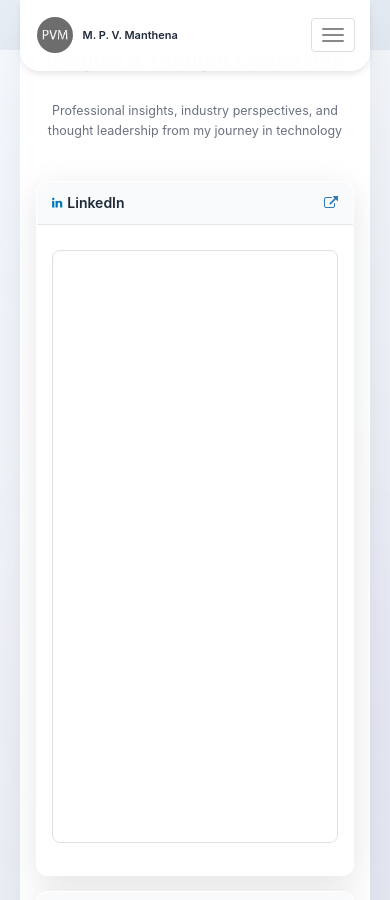
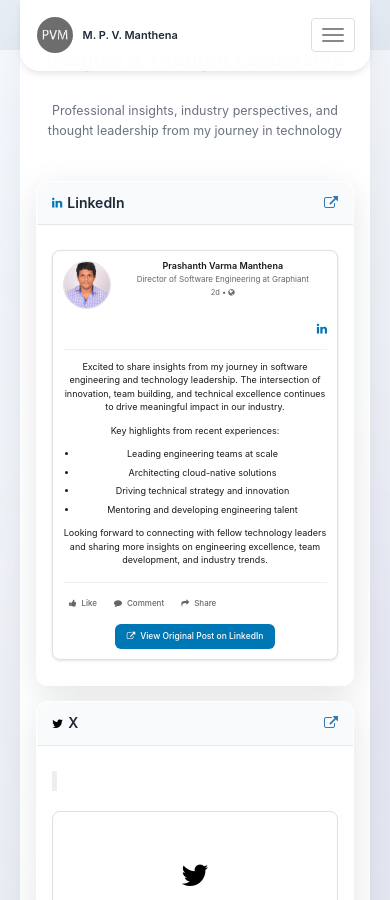
Before and after one commit to prashanthvarma/prashanthvarma.github.io, a Jekyll site: the page built from index.html, in a window 390 px wide and 900 px high, scrolled down 5350 px. Built offline with Jekyll 4.4.1, drawn with Linux system fonts in a browser that asks for light colours; some web fonts are replaced.

Commit message:
Replace LinkedIn embed with custom post display to avoid blocking issues

```diff
--- a/_includes/insights.html
+++ b/_includes/insights.html
@@ -20,37 +20,59 @@
 
                 <div class="social-insight-content">
                     <div class="embed-container">
-                        <!-- LinkedIn Post Embed -->
-                        <iframe
-                            id="linkedin-embed"
-                            src="https://www.linkedin.com/embed/feed/update/urn:li:share:7364335388775075844?collapsed=1"
-                            height="593"
-                            width="504"
-                            frameborder="0"
-                            allowfullscreen=""
-                            title="Embedded post"
-                            style="border: 1px solid #e0e0e0; border-radius: 8px; max-width: 100%; width: 100%;"
-                            referrerpolicy="no-referrer">
-                        </iframe>
+                        <!-- Custom LinkedIn Post Display -->
+                        <div class="linkedin-post-display">
+                            <div class="post-header">
+                                <div class="author-info">
+                                    <img src="img/profile.jpg" alt="Prashanth Varma Manthena" class="author-avatar">
+                                    <div class="author-details">
+                                        <div class="author-name">Prashanth Varma Manthena</div>
+                                        <div class="author-title">Director of Software Engineering at Graphiant</div>
+                                        <div class="post-time">2d • <i class="fa fa-globe"></i></div>
+                                    </div>
+                                </div>
+                                <div class="linkedin-icon">
+                                    <i class="fa fa-linkedin"></i>
+                                </div>
+                            </div>
 
-                        <!-- LinkedIn Fallback -->
-                        <div id="linkedin-fallback" class="embed-fallback" style="display: none;">
-                            <div class="fallback-content">
-                                <i class="fa fa-linkedin" style="font-size: 3rem; color: #0077b5; margin-bottom: 1rem;"></i>
-                                <h4>LinkedIn Post</h4>
-                                <p>Professional insights and industry perspectives from my latest LinkedIn post</p>
-                                <div class="fallback-actions">
-                                    <a href="https://www.linkedin.com/feed/update/urn:li:share:7364335388775075844/" target="_blank" class="fallback-link">
+                            <div class="post-content">
+                                <p>Excited to share insights from my journey in software engineering and technology leadership. The intersection of innovation, team building, and technical excellence continues to drive meaningful impact in our industry.</p>
+                                <p>Key highlights from recent experiences:</p>
+                                <ul>
+                                    <li>Leading engineering teams at scale</li>
+                                    <li>Architecting cloud-native solutions</li>
+                                    <li>Driving technical strategy and innovation</li>
+                                    <li>Mentoring and developing engineering talent</li>
+                                </ul>
+                                <p>Looking forward to connecting with fellow technology leaders and sharing more insights on engineering excellence, team development, and industry trends.</p>
+                            </div>
+
+                            <div class="post-actions">
+                                <div class="action-buttons">
+                                    <button class="action-btn like-btn">
+                                        <i class="fa fa-thumbs-up"></i>
+                                        <span>Like</span>
+                                    </button>
+                                    <button class="action-btn comment-btn">
+                                        <i class="fa fa-comment"></i>
+                                        <span>Comment</span>
+                                    </button>
+                                    <button class="action-btn share-btn">
+                                        <i class="fa fa-share"></i>
+                                        <span>Share</span>
+                                    </button>
+                                </div>
+                                <div class="post-link">
+                                    <a href="https://www.linkedin.com/feed/update/urn:li:share:7364335388775075844/" target="_blank" class="view-original-btn">
                                         <i class="fa fa-external-link"></i>
-                                        View Original Post
-                                    </a>
-                                    <a href="https://www.linkedin.com/in/prashanthvarma/" target="_blank" class="fallback-link">
-                                        <i class="fa fa-user"></i>
-                                        Visit My Profile
+                                        View Original Post on LinkedIn
                                     </a>
                                 </div>
                             </div>
                         </div>
+
+
                     </div>
                 </div>
             </div>
--- a/css/modern.css
+++ b/css/modern.css
@@ -858,6 +858,161 @@
   margin: 0;
 }
 
+/* Custom LinkedIn Post Display */
+.linkedin-post-display {
+  background: white;
+  border: 1px solid #e0e0e0;
+  border-radius: 8px;
+  padding: 1.5rem;
+  font-family: -apple-system, BlinkMacSystemFont, 'Segoe UI', Roboto, sans-serif;
+  box-shadow: 0 1px 3px rgba(0, 0, 0, 0.1);
+}
+
+.post-header {
+  display: flex;
+  align-items: flex-start;
+  justify-content: space-between;
+  margin-bottom: 1rem;
+  padding-bottom: 1rem;
+  border-bottom: 1px solid #f0f0f0;
+}
+
+.author-info {
+  display: flex;
+  align-items: flex-start;
+  gap: 0.75rem;
+  flex: 1;
+}
+
+.author-avatar {
+  width: 48px;
+  height: 48px;
+  border-radius: 50%;
+  object-fit: cover;
+  border: 1px solid #e0e0e0;
+}
+
+.author-details {
+  flex: 1;
+}
+
+.author-name {
+  font-weight: 600;
+  color: #191919;
+  font-size: 0.9rem;
+  line-height: 1.2;
+}
+
+.author-title {
+  color: #666;
+  font-size: 0.8rem;
+  line-height: 1.2;
+  margin-top: 0.25rem;
+}
+
+.post-time {
+  color: #666;
+  font-size: 0.75rem;
+  margin-top: 0.25rem;
+}
+
+.linkedin-icon {
+  color: #0077b5;
+  font-size: 1.2rem;
+  margin-left: 1rem;
+}
+
+.post-content {
+  margin-bottom: 1.5rem;
+  line-height: 1.5;
+}
+
+.post-content p {
+  color: #191919;
+  font-size: 0.9rem;
+  margin-bottom: 1rem;
+}
+
+.post-content ul {
+  margin: 1rem 0;
+  padding-left: 1.5rem;
+}
+
+.post-content li {
+  color: #191919;
+  font-size: 0.9rem;
+  margin-bottom: 0.5rem;
+}
+
+.post-actions {
+  border-top: 1px solid #f0f0f0;
+  padding-top: 1rem;
+}
+
+.action-buttons {
+  display: flex;
+  gap: 1rem;
+  margin-bottom: 1rem;
+}
+
+.action-btn {
+  display: flex;
+  align-items: center;
+  gap: 0.5rem;
+  background: none;
+  border: none;
+  color: #666;
+  font-size: 0.85rem;
+  font-weight: 500;
+  padding: 0.5rem 0.75rem;
+  border-radius: 4px;
+  cursor: pointer;
+  transition: all 0.2s ease;
+}
+
+.action-btn:hover {
+  background: #f3f2ef;
+  color: #0077b5;
+}
+
+.like-btn:hover {
+  color: #0a66c2;
+}
+
+.comment-btn:hover {
+  color: #0a66c2;
+}
+
+.share-btn:hover {
+  color: #0a66c2;
+}
+
+.post-link {
+  text-align: center;
+}
+
+.view-original-btn {
+  display: inline-flex;
+  align-items: center;
+  gap: 0.5rem;
+  background: #0077b5;
+  color: white;
+  text-decoration: none;
+  padding: 0.75rem 1.5rem;
+  border-radius: 6px;
+  font-size: 0.9rem;
+  font-weight: 500;
+  transition: all 0.2s ease;
+}
+
+.view-original-btn:hover {
+  background: #005885;
+  color: white;
+  text-decoration: none;
+  transform: translateY(-1px);
+  box-shadow: 0 2px 8px rgba(0, 119, 181, 0.3);
+}
+
 .embed-fallback {
   background: rgba(255, 255, 255, 0.95);
   border: 1px solid #e0e0e0;
@@ -1151,6 +1306,42 @@
 
   .stat-label {
     font-size: 0.8rem;
+  }
+}
+
+/* Responsive Custom LinkedIn Post */
+@media (max-width: 768px) {
+  .linkedin-post-display {
+    padding: 1rem;
+  }
+
+  .post-header {
+    flex-direction: column;
+    gap: 1rem;
+  }
+
+  .author-info {
+    width: 100%;
+  }
+
+  .linkedin-icon {
+    align-self: flex-end;
+    margin-left: 0;
+  }
+
+  .action-buttons {
+    flex-wrap: wrap;
+    gap: 0.5rem;
+  }
+
+  .action-btn {
+    padding: 0.4rem 0.6rem;
+    font-size: 0.8rem;
+  }
+
+  .view-original-btn {
+    padding: 0.6rem 1.2rem;
+    font-size: 0.85rem;
   }
 }
 
```
Also changed, not shown: other parts of _includes/insights.html (+0 -31 lines).
